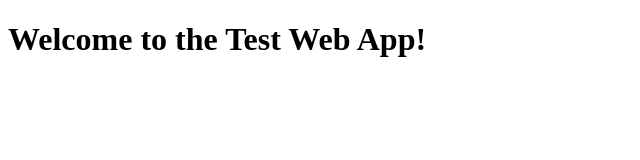
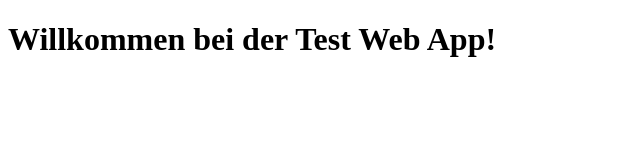
Before and after one commit to EnginUnut45/Test, a plain HTML site: page index.html in a window 1280 px wide. Shown: the whole page, without its empty margins (0-640 px from the left). Drawn offline with Linux system fonts and the light colour scheme.

Commit message:
2.Yükleme

```diff
--- a/index.html
+++ b/index.html
@@ -4,6 +4,6 @@
   <title>Test Web App</title>
 </head>
 <body>
-  <h1>Welcome to the Test Web App!</h1>
+  <h1>Willkommen bei der Test Web App!</h1>
 </body>
 </html>
```
Also changed, not shown: dockerbild.jpg (added), 1 other file.
